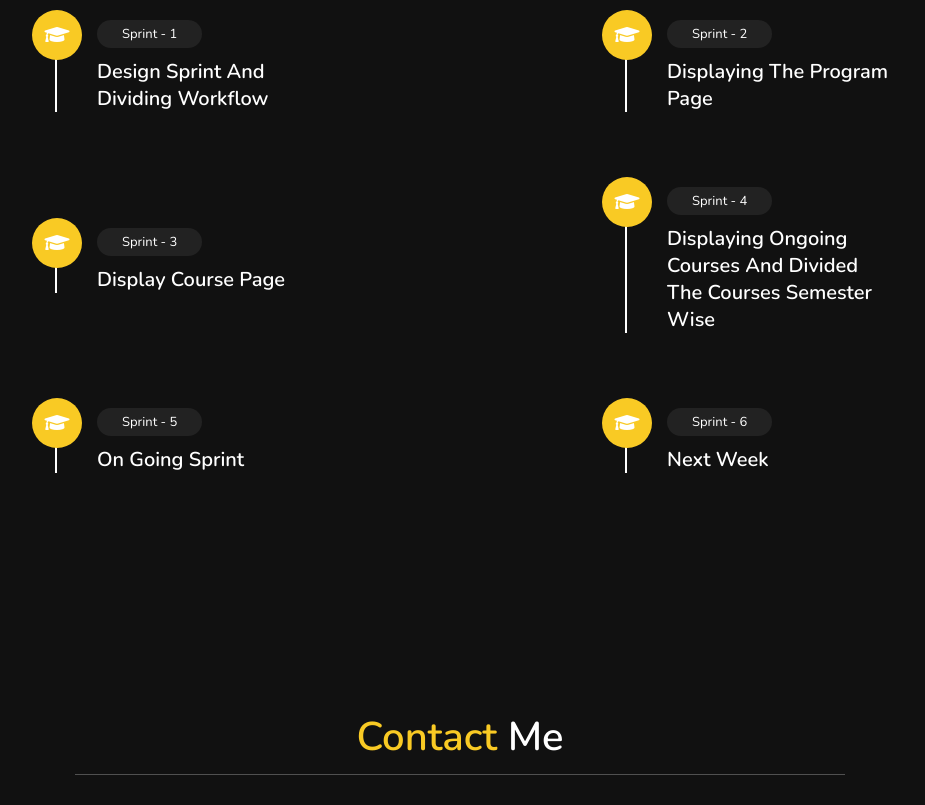
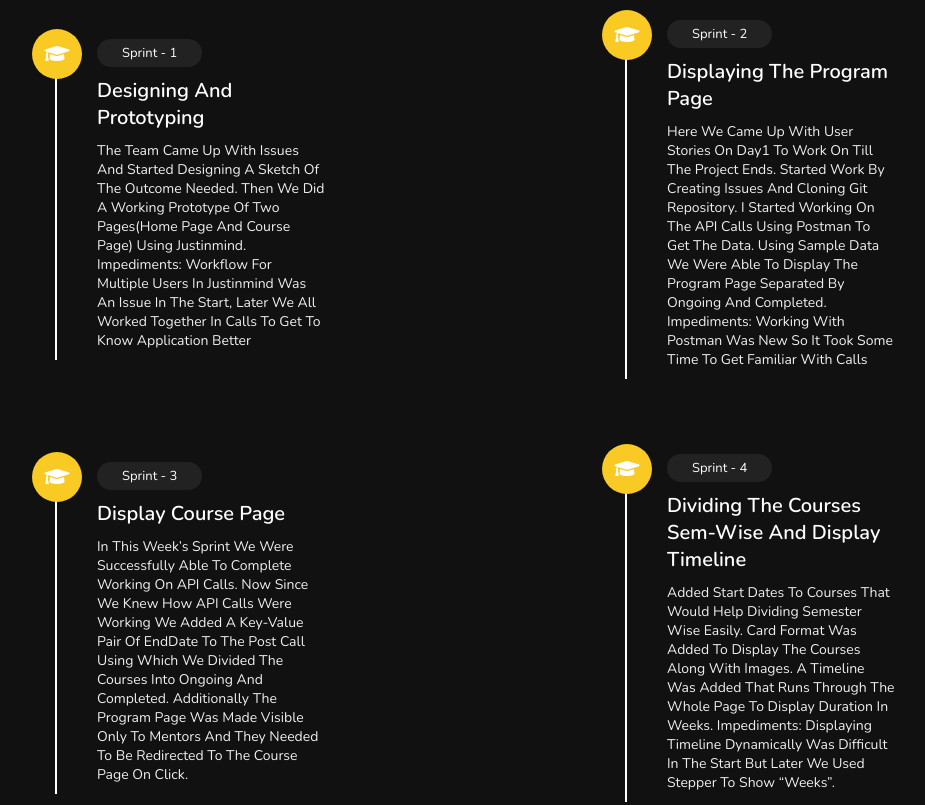
Before and after one commit to yelakantisunder/Sunder-Portfolio, a plain HTML site: page index.html in a window 1280 px wide. Shown: the part 2520-3325 px from the top of the page, without its empty margins (355-1280 px from the left). Drawn offline with nearby package versions, Linux system fonts and the light colour scheme.

Commit message:
Add files via upload

```diff
--- a/index.html
+++ b/index.html
@@ -172,7 +172,10 @@
     <div class="box">
         <i class="fas fa-graduation-cap"></i>
         <span>Sprint - 1</span>
-        <h3> Design sprint and dividing workflow</h3>
+        <h3> Designing and Prototyping</h3>
+        <p>The team came up with issues and started designing a sketch of the outcome needed. Then we did a working prototype of two pages(home page and course page) using Justinmind.
+
+Impediments: Workflow for multiple users in Justinmind was an issue in the start, later we all worked together in calls to get to know application better</p>
 
     </div>
 
@@ -180,35 +183,40 @@
         <i class="fas fa-graduation-cap"></i>
         <span>Sprint - 2</span>
         <h3>Displaying the program page</h3>
-
+        <p>Here we came up with user stories on day1 to work on till the project ends. Started work by creating issues and cloning Git repository. I started working on the API calls using postman to get the data. Using sample data we were able to display the program page separated by ongoing and completed.
+<br>
+Impediments: Working with Postman was new so it took some time to get familiar with calls</p>
     </div>
 
     <div class="box">
         <i class="fas fa-graduation-cap"></i>
         <span>Sprint - 3</span>
         <h3> Display course page </h3>
-
+        <p> In this week’s sprint we were successfully able to complete working on API calls. Now since we knew how API calls were working we added a key-value pair of endDate to the Post call using which we divided the courses into ongoing and completed. Additionally the program page was made visible only to mentors and they needed to be redirected to the course page on click.</p>
     </div>
 
     <div class="box">
         <i class="fas fa-graduation-cap"></i>
         <span>Sprint - 4</span>
-        <h3>Displaying ongoing courses and divided the courses semester wise </h3>
+        <h3>Dividing the courses sem-wise and display timeline</h3>
+        <p>Added start dates to courses that would help dividing semester wise easily. Card format was added to display the courses along with images. A timeline was added that runs through the whole page to display duration in weeks.
 
+Impediments: Displaying timeline dynamically was difficult in the start but later we used stepper to show “weeks”.</p>
     </div>
 
     <div class="box">
         <i class="fas fa-graduation-cap"></i>
         <span>Sprint - 5</span>
-        <h3>On going sprint</h3>
+        <h3>Card-Fadeout</h3>
+<p>The displays the upcoming and ongoing courses in random colors. All the completed courses are faded out. A new UI is added in the dropdown button.</p>
 
     </div>
 
     <div class="box">
         <i class="fas fa-graduation-cap"></i>
         <span>Sprint - 6</span>
-        <h3> next week</h3>
-
+        <h3>Responsive cards and Grades</h3>
+        <p> Created a json file with student details and called those details dynamically onto the webpage by merging two jsons.Fixed some UI changes like dropdown and added responsive webpages.</p>
     </div>
 
 
```
